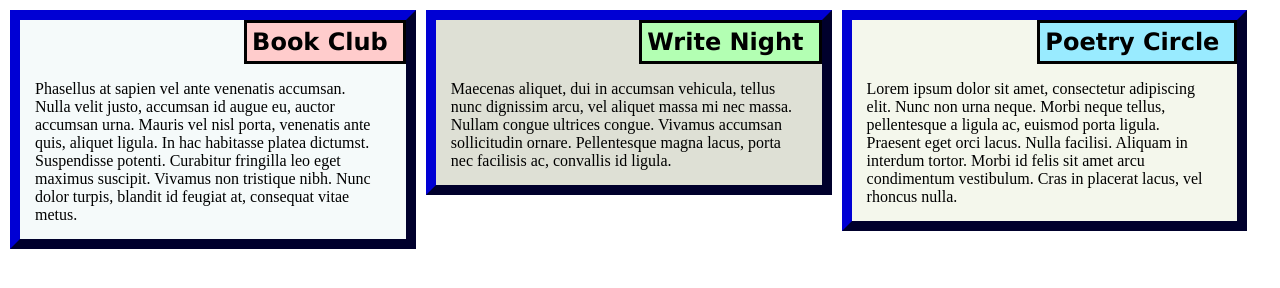
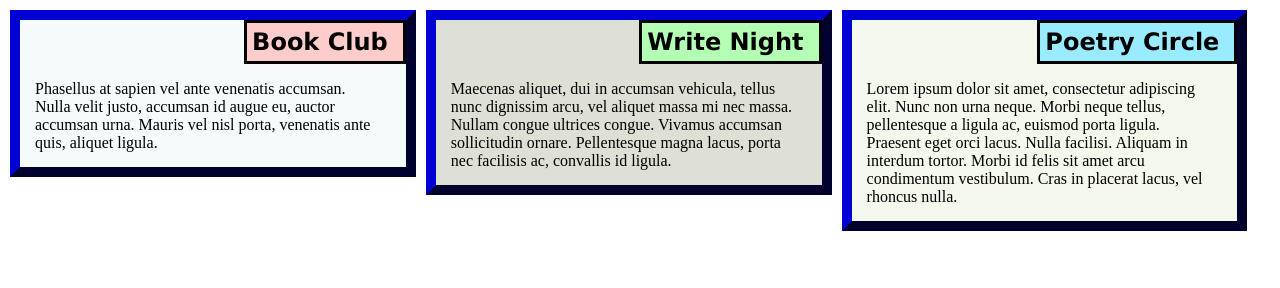
Before and after one commit to jmp333/mod2_assignment, a plain HTML site: page site/index.html in a window 1280 px wide. Drawn offline with Linux system fonts and the light colour scheme.

Commit message:
reduced number of lines in 1st textbox

```diff
--- a/site/index.html
+++ b/site/index.html
@@ -14,7 +14,7 @@
 	<div id="a1">
     <h1>Book Club</h1>
    </div>
-  <p>Phasellus at sapien vel ante venenatis accumsan. Nulla velit justo, accumsan id augue eu, auctor accumsan urna. Mauris vel nisl porta, venenatis ante quis, aliquet ligula. In hac habitasse platea dictumst. Suspendisse potenti. Curabitur fringilla leo eget maximus suscipit. Vivamus non tristique nibh. Nunc dolor turpis, blandit id feugiat at, consequat vitae metus.
+  <p>Phasellus at sapien vel ante venenatis accumsan. Nulla velit justo, accumsan id augue eu, auctor accumsan urna. Mauris vel nisl porta, venenatis ante quis, aliquet ligula.
 </p>
 </div>
 </div>
```
